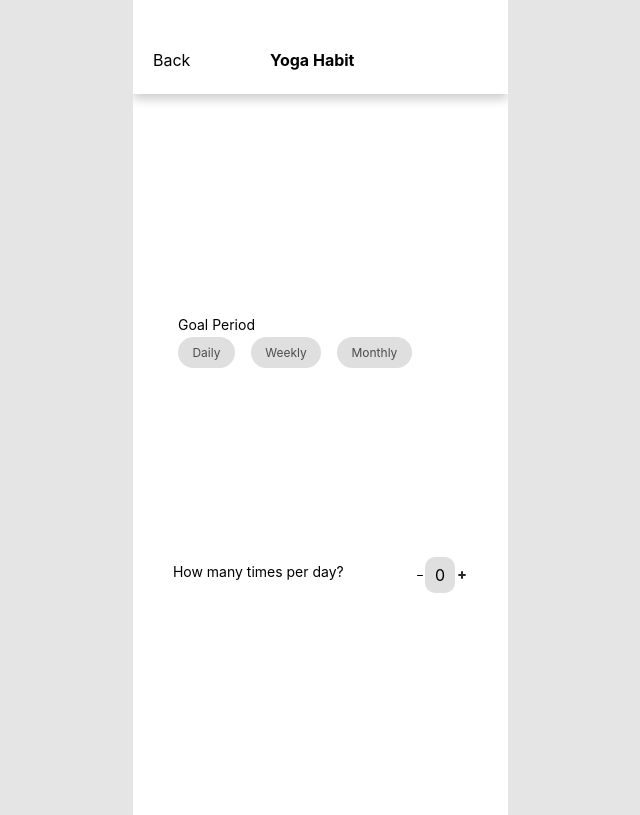
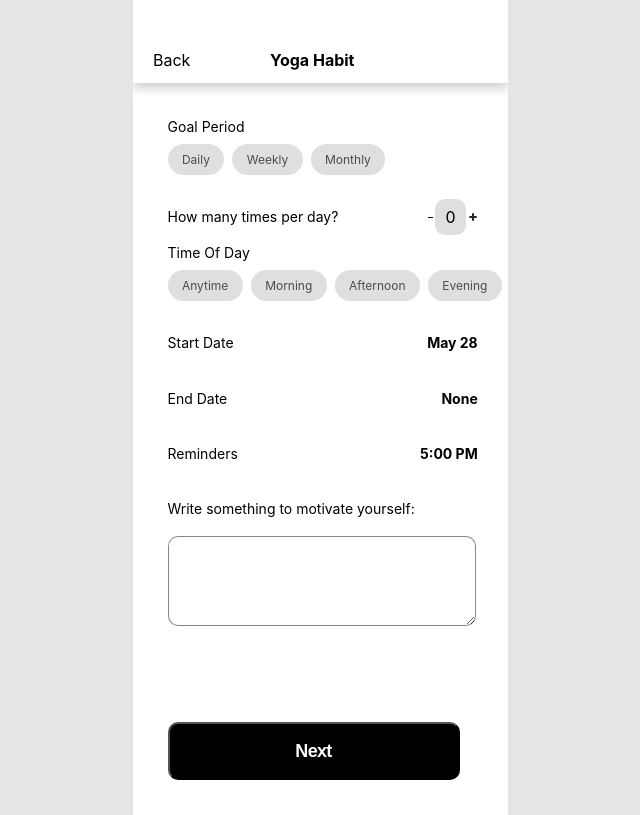
Before and after one commit to pswk1/habit-tracker, a React (Create React App) app: page /set-habit in a window 1280 px wide. Shown: the whole page, without its empty margins (320-960 px from the left). Built offline with nearby package versions, Linux system fonts and the light colour scheme; a web font is replaced by a local one.

Commit message:
feat(set habit screen): date/reminder & motivation components
- implement components to hold start/end date, reminders, and motivation state data

```diff
--- a/src/App.js
+++ b/src/App.js
@@ -1,3 +1,4 @@
+import { useState } from 'react';
 import { Container } from './components/Container';
 import Nav from './components/Nav/Nav';
 import Habits from './components/Habits/Habits';
@@ -6,13 +7,15 @@ import { BrowserRouter as Router, Route, Routes } from 'react-router-dom';
 import './App.css';
 
 function App() {
+	const [habits, setHabits] = useState([]);
+
 	return (
 		<Router>
 			<Container>
 				<Nav />
 				<Routes>
-					<Route path='/set-habit' element={<SetHabit />} />
-					<Route path='/' element={<Habits />} />
+					<Route path='/set-habit' element={<SetHabit habits={habits} setHabits={setHabits} />} />
+					<Route path='/' element={<Habits habits={habits} />} />
 				</Routes>
 			</Container>
 		</Router>
--- a/src/components/Habits/Habits.js
+++ b/src/components/Habits/Habits.js
@@ -1,4 +1,3 @@
-import { useState } from 'react';
 import { Link } from 'react-router-dom';
 import {
 	Calendar,
@@ -11,13 +10,7 @@ import {
 	BarChartButton,
 } from './HabitsComponents';
 
-const Habits = () => {
-	const [habits, setHabits] = useState([]);
-
-	// const addHabit = (newHabit) => {
-	// 	setHabits([...habits, newHabit]);
-	// }
-
+const Habits = ({ habits }) => {
 	const calendarDates = [
 		{ day: 'MON', date: 24 },
 		{ day: 'TUES', date: 25 },
@@ -39,12 +32,16 @@ const Habits = () => {
 				))}
 			</Calendar>
 
-			{habits.length === 0 && (
+			{habits.length === 0 ? (
 				<NoHabitSet>You have not set any habits yet.</NoHabitSet>
-			)}
+			) :
+			<NoHabitSet>There are habits set</NoHabitSet>
+			}
 			<ActionContainer>
 				<HomeButton />
-				<Link to={'/set-habit'}>
+				<Link
+					to={'/set-habit'}
+				>
 					<AddButton />
 				</Link>
 				<BarChartButton />
--- a/src/components/SetHabit/SetHabit.js
+++ b/src/components/SetHabit/SetHabit.js
@@ -1,17 +1,20 @@
 import { useState } from 'react';
+import { useNavigate } from 'react-router-dom';
 import {
 	SetHabitContainer,
-	GoalEl,
+	SelectEl,
 	Text,
 	Option,
-	PerDayEl,
+	RowEl,
 	Counter,
 	CounterBox,
 	IncrementBtn,
 	DecrementBtn,
+	TextArea,
+	SubmitBtn,
 } from './SetHabitComponents';
 
-const SetHabit = () => {
+const SetHabit = ({ habits, setHabits }) => {
 	const [newHabit, setNewHabit] = useState({
 		goalPeriod: '',
 		frequency: 0,
@@ -24,57 +27,115 @@ const SetHabit = () => {
 		setNewHabit(selected);
 	};
 
-	const handleFrequency = (type) => {
-		let newFreq;
+	const updateFrequency = (type) => {
+		let newFreq =
+			type === 'increment' ? newHabit.frequency + 1 : newHabit.frequency - 1;
 
-    if (type === 'increment') {
-      newFreq = newHabit.frequency + 1
-    } else {
-      newFreq = newHabit.frequency - 1;
-    }
+		if (newFreq < 0) newFreq = 0;
 
-    if (newFreq < 0) newFreq = 0;
-
-			const updatedHabit = {
-        ...newHabit,
-        frequency: newFreq
-      }
-			setNewHabit(updatedHabit);
-
+		const updatedHabit = {
+			...newHabit,
+			frequency: newFreq,
+		};
+		setNewHabit(updatedHabit);
 	};
 
+	const handleMotivation = (e) => {
+		let userTextInput = e.target.value;
+		setNewHabit({
+			...newHabit,
+			motivation: userTextInput,
+		});
+	};
+
+	const navigate = useNavigate();
+
+	const addHabit = () => {
+		setHabits([...habits, newHabit]);
+		navigate('/');
+	};
 	return (
 		<SetHabitContainer>
-			<GoalEl>
+			<SelectEl>
 				<Text>Goal Period</Text>
 				<Option
-					selected={newHabit.goalPeriod === 'Daily' ? true : false}
+					selected={newHabit.goalPeriod === 'Daily' && true}
 					onClick={() => selectOption('goalPeriod', 'Daily')}
 				>
 					Daily
 				</Option>
 				<Option
-					selected={newHabit.goalPeriod === 'Weekly' ? true : false}
+					selected={newHabit.goalPeriod === 'Weekly' && true}
 					onClick={() => selectOption('goalPeriod', 'Weekly')}
 				>
 					Weekly
 				</Option>
 				<Option
-					selected={newHabit.goalPeriod === 'Monthly' ? true : false}
+					selected={newHabit.goalPeriod === 'Monthly' && true}
 					onClick={() => selectOption('goalPeriod', 'Monthly')}
 				>
 					Monthly
 				</Option>
-			</GoalEl>
+			</SelectEl>
 
-			<PerDayEl>
+			<RowEl>
 				<Text>How many times per day?</Text>
 				<CounterBox>
-					<DecrementBtn onClick={() => handleFrequency('decrement')} />
+					<DecrementBtn onClick={() => updateFrequency('decrement')} />
 					<Counter>{newHabit.frequency}</Counter>
-					<IncrementBtn onClick={() => handleFrequency('increment')} />
+					<IncrementBtn onClick={() => updateFrequency('increment')} />
 				</CounterBox>
-			</PerDayEl>
+			</RowEl>
+
+			<SelectEl>
+				<Text>Time Of Day</Text>
+				<Option
+					selected={newHabit.timeOfDay === 'Anytime' && true}
+					onClick={() => selectOption('timeOfDay', 'Anytime')}
+				>
+					Anytime
+				</Option>
+				<Option
+					selected={newHabit.timeOfDay === 'Morning' && true}
+					onClick={() => selectOption('timeOfDay', 'Morning')}
+				>
+					Morning
+				</Option>
+				<Option
+					selected={newHabit.timeOfDay === 'Afternoon' && true}
+					onClick={() => selectOption('timeOfDay', 'Afternoon')}
+				>
+					Afternoon
+				</Option>
+				<Option
+					selected={newHabit.timeOfDay === 'Evening' && true}
+					onClick={() => selectOption('timeOfDay', 'Evening')}
+				>
+					Evening
+				</Option>
+			</SelectEl>
+
+			<RowEl>
+				<Text>Start Date</Text>
+				<Text bold>May 28</Text>
+			</RowEl>
+
+			<RowEl>
+				<Text>End Date</Text>
+				<Text bold>None</Text>
+			</RowEl>
+
+			<RowEl>
+				<Text>Reminders</Text>
+				<Text bold>5:00 PM</Text>
+			</RowEl>
+
+			<RowEl>
+				<Text>Write something to motivate yourself:</Text>
+			</RowEl>
+
+			<TextArea value={newHabit.motivation} onChange={handleMotivation} />
+			<SubmitBtn onClick={addHabit}>Next</SubmitBtn>
 		</SetHabitContainer>
 	);
 };
--- a/src/components/SetHabit/SetHabitComponents.js
+++ b/src/components/SetHabit/SetHabitComponents.js
@@ -7,29 +7,33 @@ export const SetHabitContainer = styled.div`
 	display: flex;
 	flex-direction: column;
 	justify-content: space-evenly;
-	align-items: center;
-	padding: 2.1875rem 0;
+	align-items: flex-start;
+	padding: 2.1875rem;
 `;
 
-export const GoalEl = styled.div`
+export const SelectEl = styled.div`
 	height: 3.4375rem;
-	width: 17.75rem;
+	width: 20.75rem;
+    margin-bottom: 1rem;
 `;
 
-export const PerDayEl = styled.div`
+export const RowEl = styled.div`
 	height: 2.25rem;
-	width: 18.39rem;
+	width: 19.39rem;
 	display: flex;
 	flex-direction: row;
 	justify-content: space-between;
 	align-items: center;
+    margin-top: 1rem;
+	margin-bottom: 0.2rem;
 `;
 
 export const Text = styled.div`
 	font-family: SF Pro Display;
 	font-size: 0.875rem;
 	line-height: 1.0625rem;
-	margin-bottom: 0.5rem;
+	margin-bottom: 0.8rem;
+	${({ bold }) => bold && `font-weight: bold;`}
 `;
 
 export const Option = styled.span`
@@ -39,7 +43,7 @@ export const Option = styled.span`
 	color: ${(props) => (props.selected ? '#FFFFFF' : '#4E4C49')};
 	font-size: 12px;
 	padding: 0.5rem 0.9rem;
-	margin-right: 1rem;
+	margin-right: 0.5rem;
 	cursor: pointer;
 `;
 
@@ -50,6 +54,7 @@ export const CounterBox = styled.div`
 	flex-direction: row;
 	justify-content: space-between;
 	align-items: center;
+	margin-bottom: 0.7rem;
 `;
 export const Counter = styled.div`
 	height: 2.25rem;
@@ -74,4 +79,29 @@ export const DecrementBtn = styled.div`
 export const IncrementBtn = styled.img.attrs({
 	src: incrementIcon,
 	alt: 'increment',
-})`pointer: cursor;`;
+})`
+	pointer: cursor;
+`;
+
+export const TextArea = styled.textarea`
+	height: 5.625rem;
+	width: 19.25rem;
+	background: rgba(255, 255, 255, 0.6);
+	border: 1px solid rgba(56, 56, 56, 0.6);
+	box-sizing: border-box;
+	border-radius: 10px;
+	margin-bottom: 6rem;
+`;
+
+export const SubmitBtn = styled.button`
+	height: 3.625rem;
+	width: 18.25rem;
+	background: #000000;
+	border-radius: 10px;
+	color: #FFFFFF;
+    font-size: 18px;
+    line-height: 21px;
+    letter-spacing: -0.65px;
+    font-weight: bold;
+    pointer: cursor;
+`;
```
Lines whose indentation alone changed are shown as unchanged.
